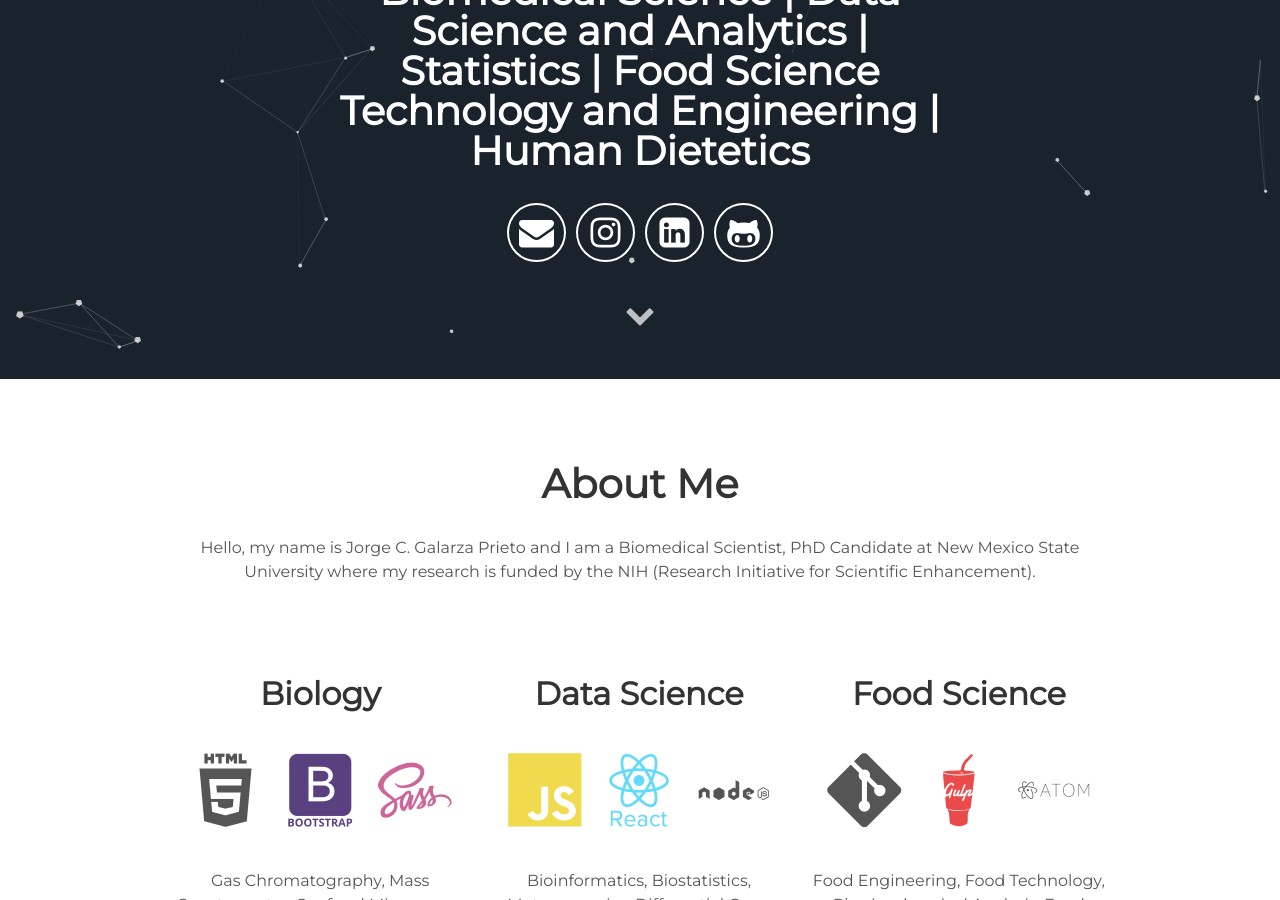
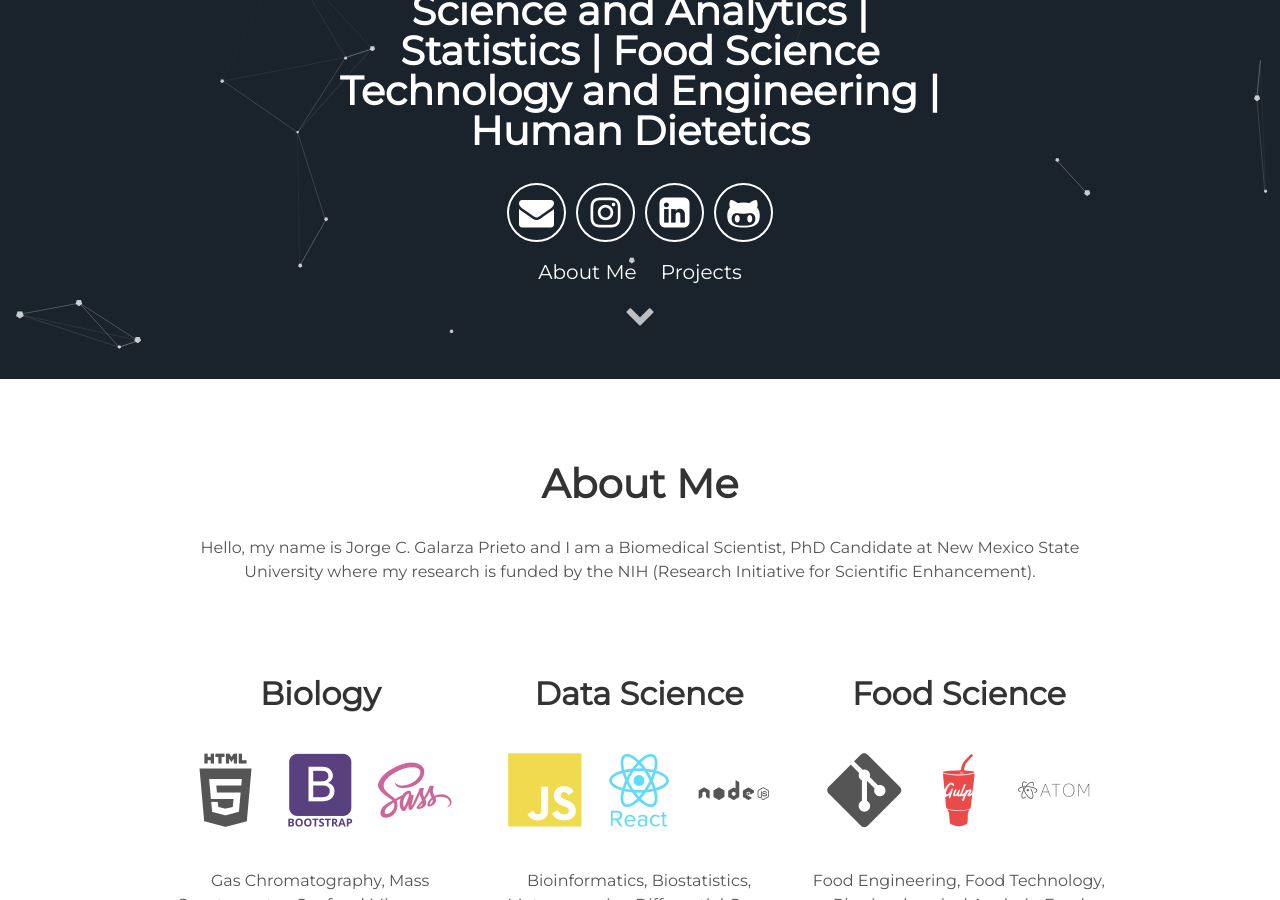
Before and after one commit to jorgegalarza1/jorgegalarza1.github.io, a Jekyll site: the page built from index.html, in a window 1280 px wide and 900 px high, scrolled down 521 px. Built offline with Jekyll 4.4.1, drawn with Linux system fonts in a browser that asks for light colours.

Commit message:
Update header.html

```diff
--- a/_includes/header.html
+++ b/_includes/header.html
@@ -30,7 +30,8 @@
         {% endif %}
       </div>
       <div class="header-links">
-        <!-- <a class="link" href="#about" data-scroll>About Me</a> -->
+        <a class="link" href="#about" data-scroll>About Me</a>
+        <a class="link" href="#projects" data-scroll>Projects</a>
       </div>
   </div>
   <a class="down" href="#about" data-scroll><i class="icon fa fa-chevron-down" aria-hidden="true"></i></a>
```
